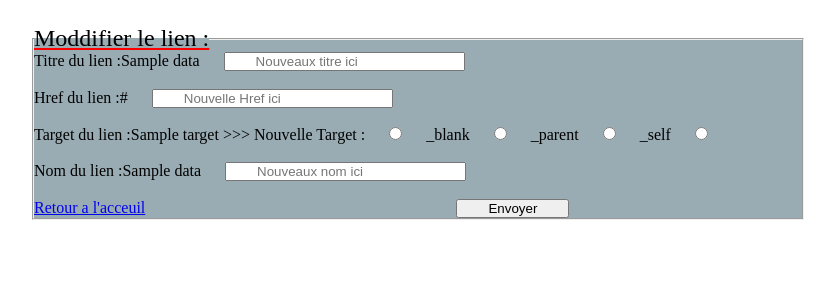
After one commit to MikaelBesson/links_sql, a PHP site: template Views/EditLink.view.php in a window 1280 px wide. The commit adds this page. Shown: the top 300 px of the page, without its empty margins (222-1057 px from the left). Run offline with PHP 8.4, Linux system fonts and the light colour scheme; the template is opened without the code that fills it: most values are stand-ins (such as "Sample title", 1, 10 or a date in 2020).

Commit message:
nouveaux push mise a jour

```diff
--- /dev/null
+++ b/Views/EditLink.view.php
@@ -0,0 +1,38 @@
+<!doctype html>
+<html lang="fr">
+<head>
+    <meta charset="UTF-8">
+    <meta name="viewport"
+          content="width=device-width, user-scalable=no, initial-scale=1.0, maximum-scale=1.0, minimum-scale=1.0">
+    <meta http-equiv="X-UA-Compatible" content="ie=edge">
+    <link rel="stylesheet" href="asset/style.css">
+    <title>Editer un lien</title>
+</head>
+<body>
+<div class="content">
+
+    <form action="/index.php?ctrl=editLink&id<?=$data->getId()?>" method="post">
+        <fieldset>
+            <legend>Moddifier le lien :</legend>
+            <span>Titre du lien :<?= $data->getTitle() ?> </span>
+            <input id="newTitle" type="text" name="newTitle" title="Nouveaux Titre" placeholder="Nouveaux titre ici" ><br><br>
+            <span>Href du lien :<?= $data->getHref() ?></span>
+            <input id="newHref" type="text" name="NewHref" title="Nouvelle Href" placeholder="Nouvelle Href ici"><br><br>
+            <span>Target du lien :<?= $data->getTarget() ?></span> >>> <span>Nouvelle Target :</span>
+            <input type="radio" value="_blank" name="target" id="blank">
+            <label for="blank">_blank</label>
+            <input type="radio" value="_parent" name="target" id="parent">
+            <label for="parent">_parent</label>
+            <input type="radio" value="_self" name="target" id="self">
+            <label for="self">_self</label>
+            <input type="radio" value="_top" name="target" id="top"><br><br>
+            <span>Nom du lien :<?= $data->getName() ?></span>
+            <input id="newName" type="text" name="newName" title="Nouveaux Nom du lien" placeholder="Nouveaux nom ici"><br><br>
+            <a href="/index.php">Retour a l'acceuil</a>
+            <input type="submit" value="Envoyer" id="submit">
+        </fieldset>
+    </form>
+</div>
+
+</body>
+</html>
--- a/public/asset/style.css
+++ b/public/asset/style.css
@@ -20,14 +20,19 @@ i{
     color: blue;
 }
 
+#grille {
+    width: 100%;
+    margin: auto;
+    display:flex;
+    flex-wrap: wrap;
+    flex-direction: row;
+}
+
 #block{
-    width: 90%;
+    width: 250px;
     height: auto;
     margin: 10px auto;
     display: flex;
-    flex-direction: row;
-    align-items: center;
-    justify-content: center;
     align-content: space-around;
     flex-wrap: wrap;
 
@@ -39,11 +44,11 @@ i{
     border: 1px solid black;
     margin: 15px;
     position: relative;
-    flex: 20% 0 0;
+    flex: 200px 0 0;
 }
 
 .in_cases{
-    width: 99.4%;
+    width: 200px;
     height: 50px;
     text-align: center;
     padding-top:15px;
```
Also changed, not shown: Views/home.view.php (+9 -1 lines), public/index.php (+27 -7 lines), src/Classes/Controller/FormLinkController.php (deleted, +0 -12 lines), src/Classes/Controller/FormUserController.php (deleted, +0 -12 lines), src/Classes/Controller/LinkController.php (renamed from src/Classes/Controller/AddLinkController.php, +12 -1 lines), src/Classes/Controller/UserController.php (+7 -4 lines), src/Classes/Model/Manager/LinksManager.php (+7 -1 lines).
